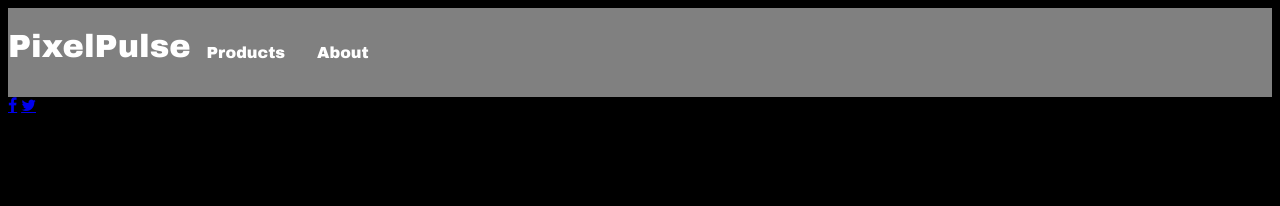
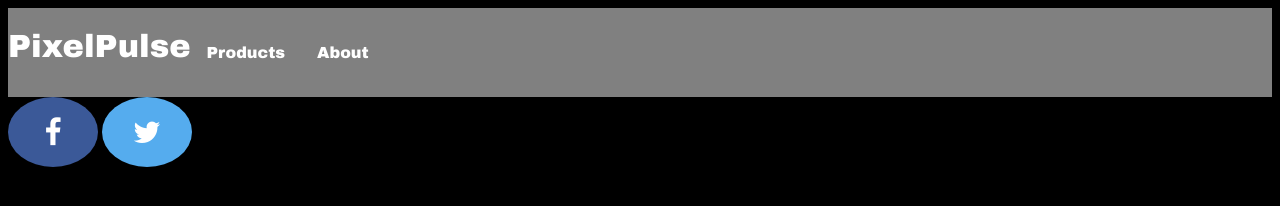
Before and after one commit to gamerboy081/PixelPulse, a plain HTML site: page index.html in a window 1280 px wide. Drawn offline with Linux system fonts and the light colour scheme.

Commit message:
Update index.html

```diff
--- a/index.html
+++ b/index.html
@@ -43,4 +43,31 @@ li a {
 li a:hover {
   background-color: #1111;
 }
+.fa {
+  padding: 20px;
+  font-size: 30px;
+  width: 50px;
+  text-align: center;
+  text-decoration: none;
+  border-radius:50%;
+}
+
+/* Add a hover effect if you want */
+.fa:hover {
+  opacity: 0.7;
+}
+
+/* Set a specific color for each brand */
+
+/* Facebook */
+.fa-facebook {
+  background: #3B5998;
+  color: white;
+}
+
+/* Twitter */
+.fa-twitter {
+  background: #55ACEE;
+  color: white;
+}
 </style>
```
